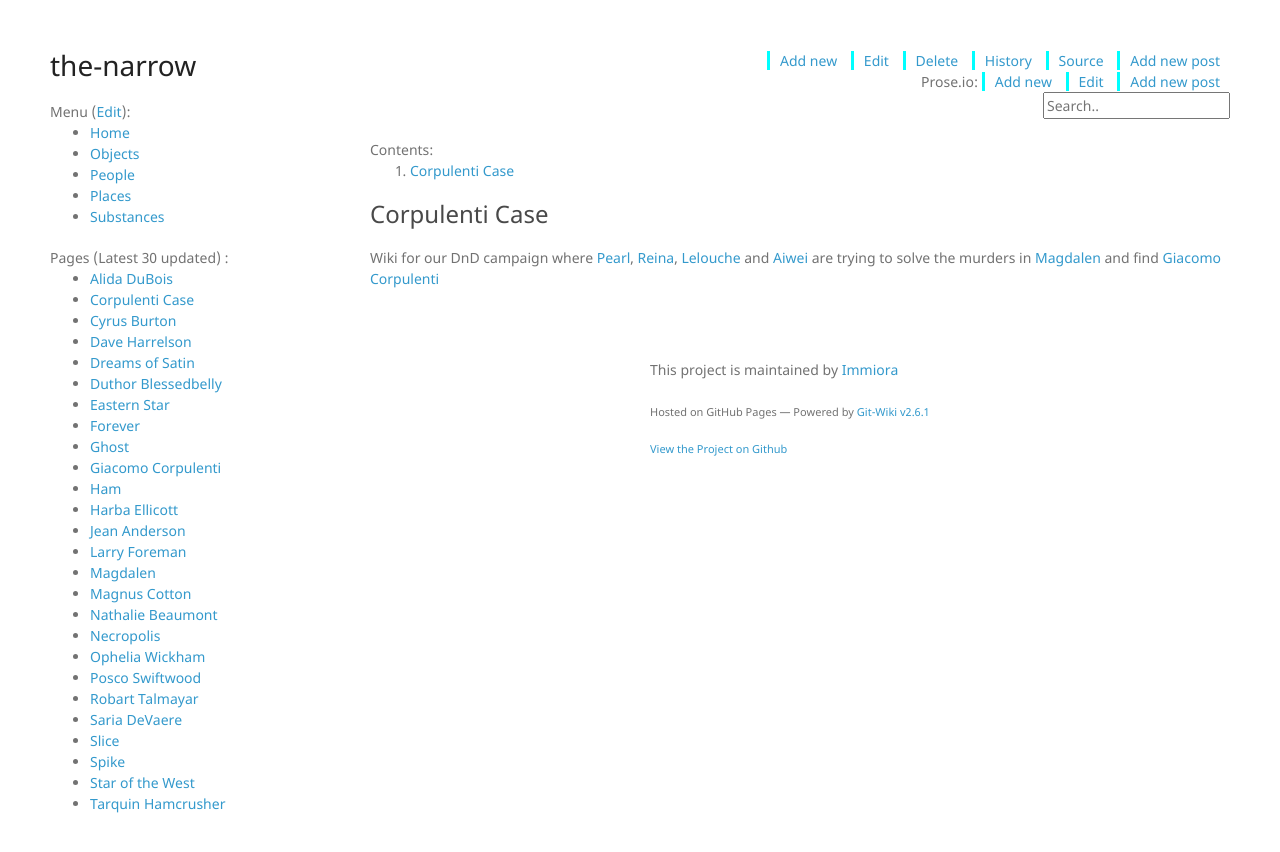
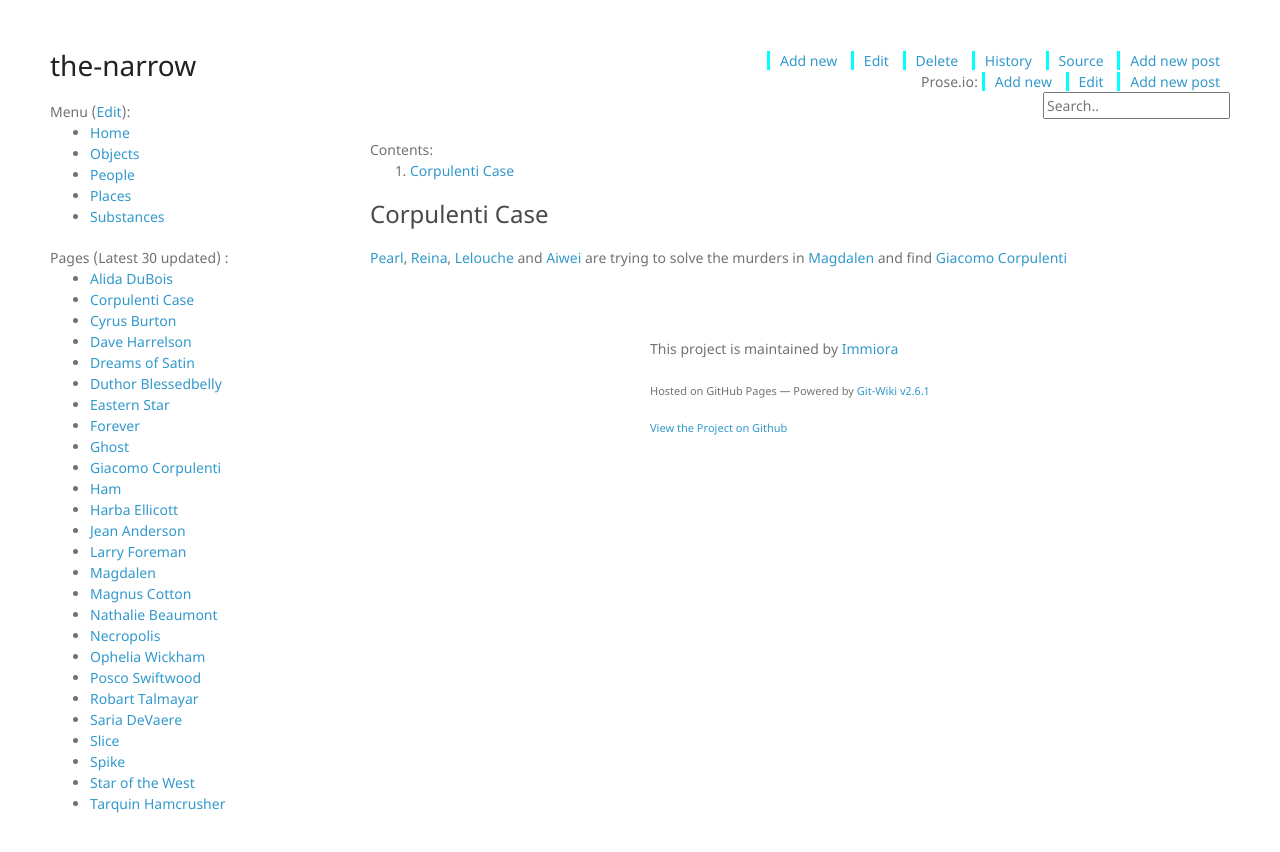
Before and after one commit to Immiora/the-narrow, a Jekyll site: the page built from wiki/CorpulentiCase.md, in a window 1280 px wide. Shown: the top 852 px of the page. Built offline with Jekyll 4.4.1, drawn with Linux system fonts in a browser that asks for light colours; nearby versions of some CDN libraries.

Commit message:
Update CorpulentiCase.md

```diff
--- a/wiki/CorpulentiCase.md
+++ b/wiki/CorpulentiCase.md
@@ -5,4 +5,4 @@ title: Corpulenti Case
 
 ### Corpulenti Case
 
-Wiki for our DnD campaign where [Pearl](PearlLeRoux), [Reina](ReinaEmberblower), [Lelouche](LeloucheKairon) and [Aiwei](AiweiLuTen) are trying to solve the murders in [Magdalen](Magdalen) and find [Giacomo Corpulenti](GiacomoCorpulenti)
+[Pearl](PearlLeRoux), [Reina](ReinaEmberblower), [Lelouche](LeloucheKairon) and [Aiwei](AiweiLuTen) are trying to solve the murders in [Magdalen](Magdalen) and find [Giacomo Corpulenti](GiacomoCorpulenti)
```
